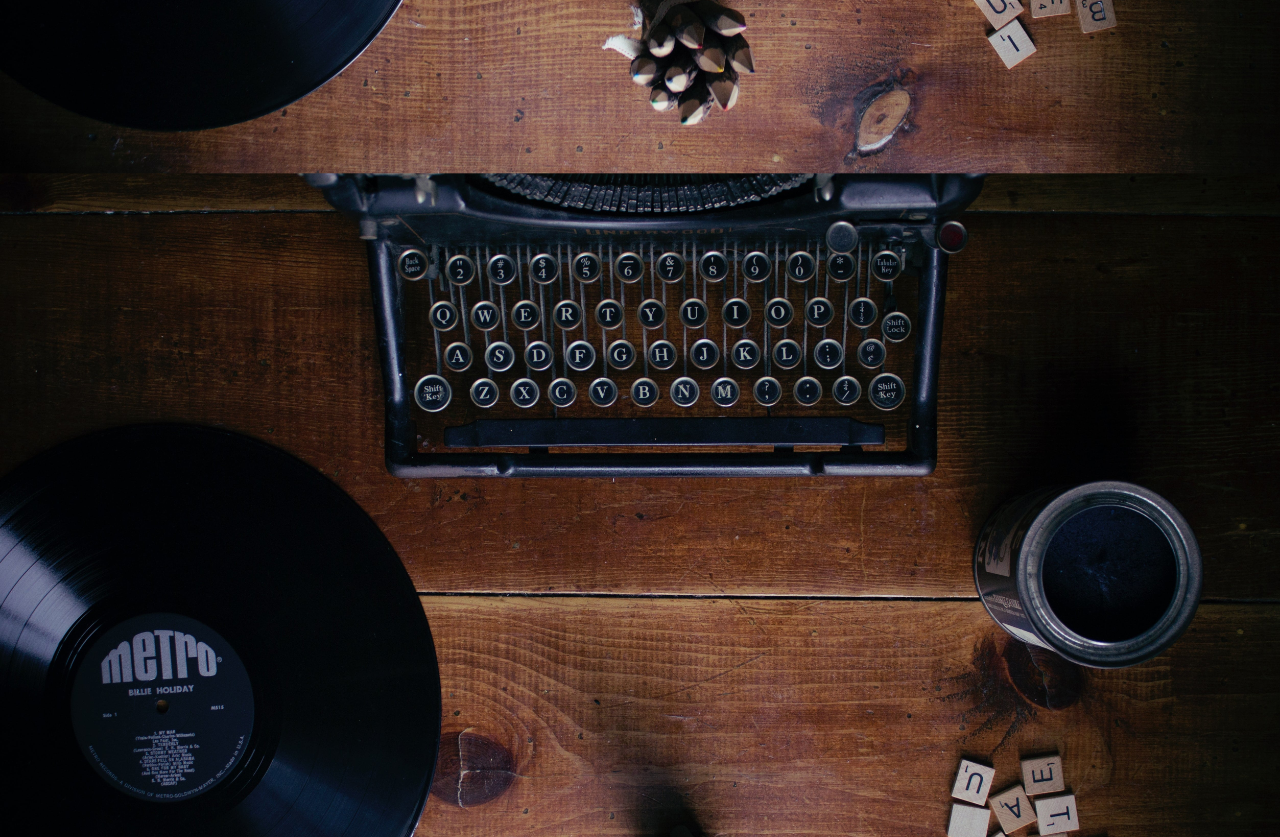
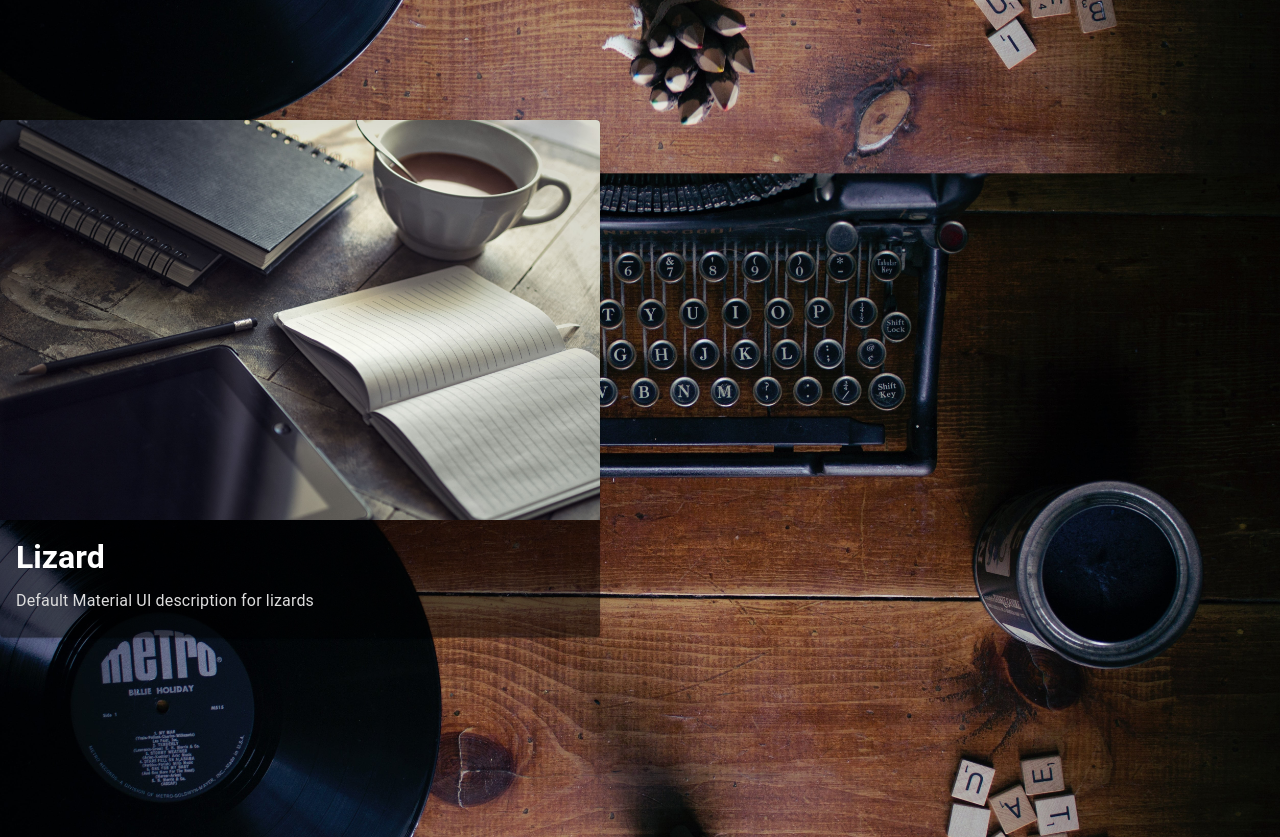
Before and after one commit to nbry/forleti-fe, a React (Create React App) app: page / in a window 1280 px wide. Shown: the part 680-1517 px from the top of the page. Built offline with nearby package versions, Linux system fonts and the light colour scheme.

Commit message:
Add default MUI Card with hard coded attributes

```diff
--- /dev/null
+++ b/src/components/ImageCard.js
@@ -0,0 +1,48 @@
+import React from "react";
+import Card from "@material-ui/core/Card";
+import CardContent from "@material-ui/core/CardContent";
+import CardMedia from "@material-ui/core/CardMedia";
+import Typography from "@material-ui/core/Typography";
+import styled from "styled-components";
+
+function ImageCard() {
+  return (
+    <StyledCard>
+      <StyledCardMedia
+        image={process.env.PUBLIC_URL + "/assets/blog.jpg"}
+        title="Contemplative Reptile"
+      />
+      <CardContent>
+        <StyledTitle gutterBottom variant="h5" component="h2">
+          Lizard
+        </StyledTitle>
+        <StyledDescription variant="body2" component="p">
+          Default Material UI description for lizards
+        </StyledDescription>
+      </CardContent>
+    </StyledCard>
+  );
+}
+
+export default ImageCard;
+
+//STYLES:
+const StyledCard = styled(Card)`
+  max-width: 600px;
+  background: rgb(0, 0, 0, 0.5);
+`;
+
+const StyledCardMedia = styled(CardMedia)`
+  height: 400px;
+`;
+
+const StyledTitle = styled(Typography)`
+  font-size: 2rem;
+  font-weight: bold;
+  color: white;
+`;
+
+const StyledDescription = styled(Typography)`
+  font-size: 1rem;
+  color: #ddd;
+`;
--- a/src/components/LandingPageInfo.js
+++ b/src/components/LandingPageInfo.js
@@ -1,10 +1,12 @@
 import React from "react";
 import styled from "styled-components";
+
+import ImageCard from "./ImageCard";
 
 function LandingPageInfo() {
   return (
     <OuterWrapper>
-      <div></div>
+      <ImageCard />
     </OuterWrapper>
   );
 }
```
